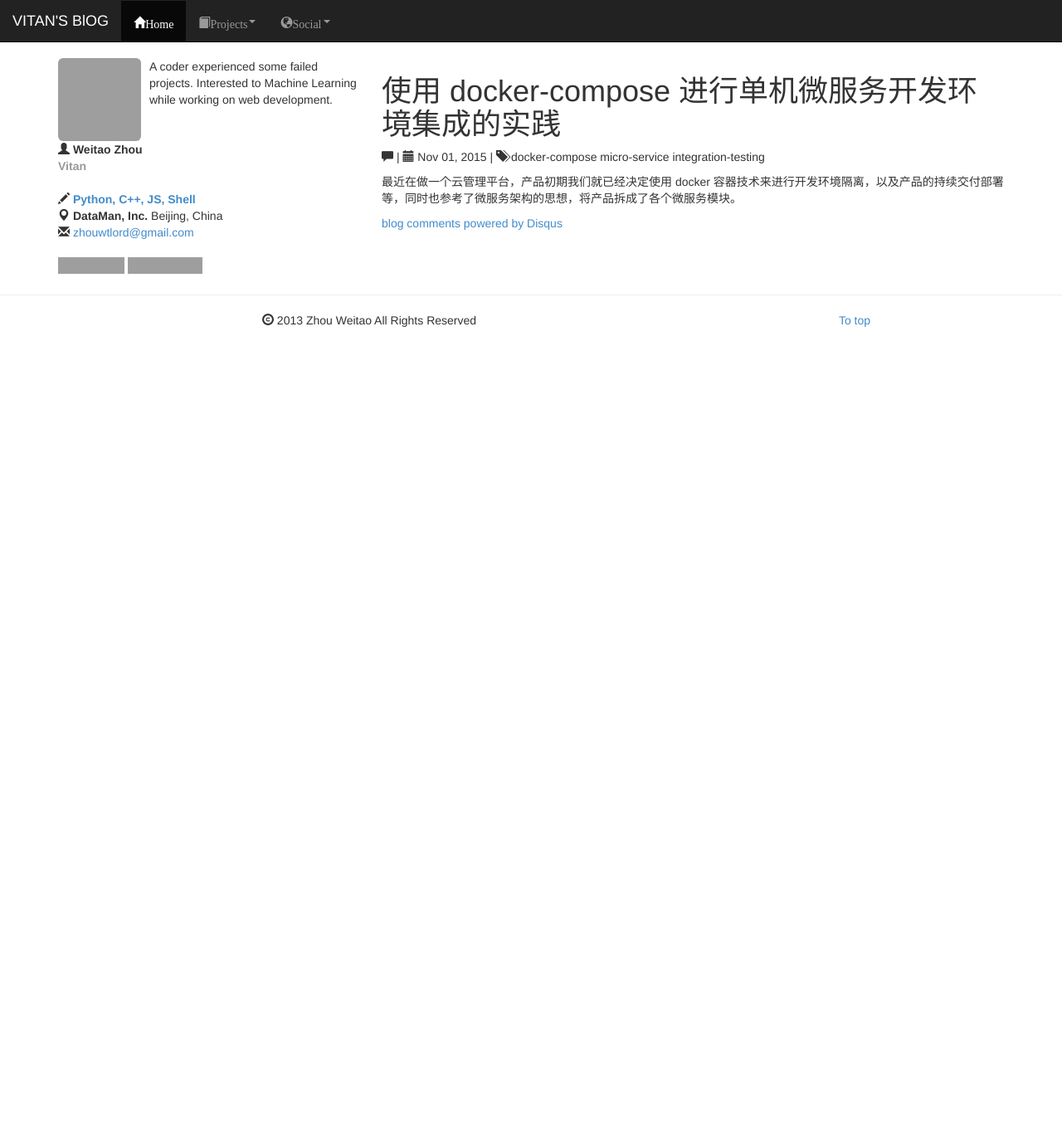
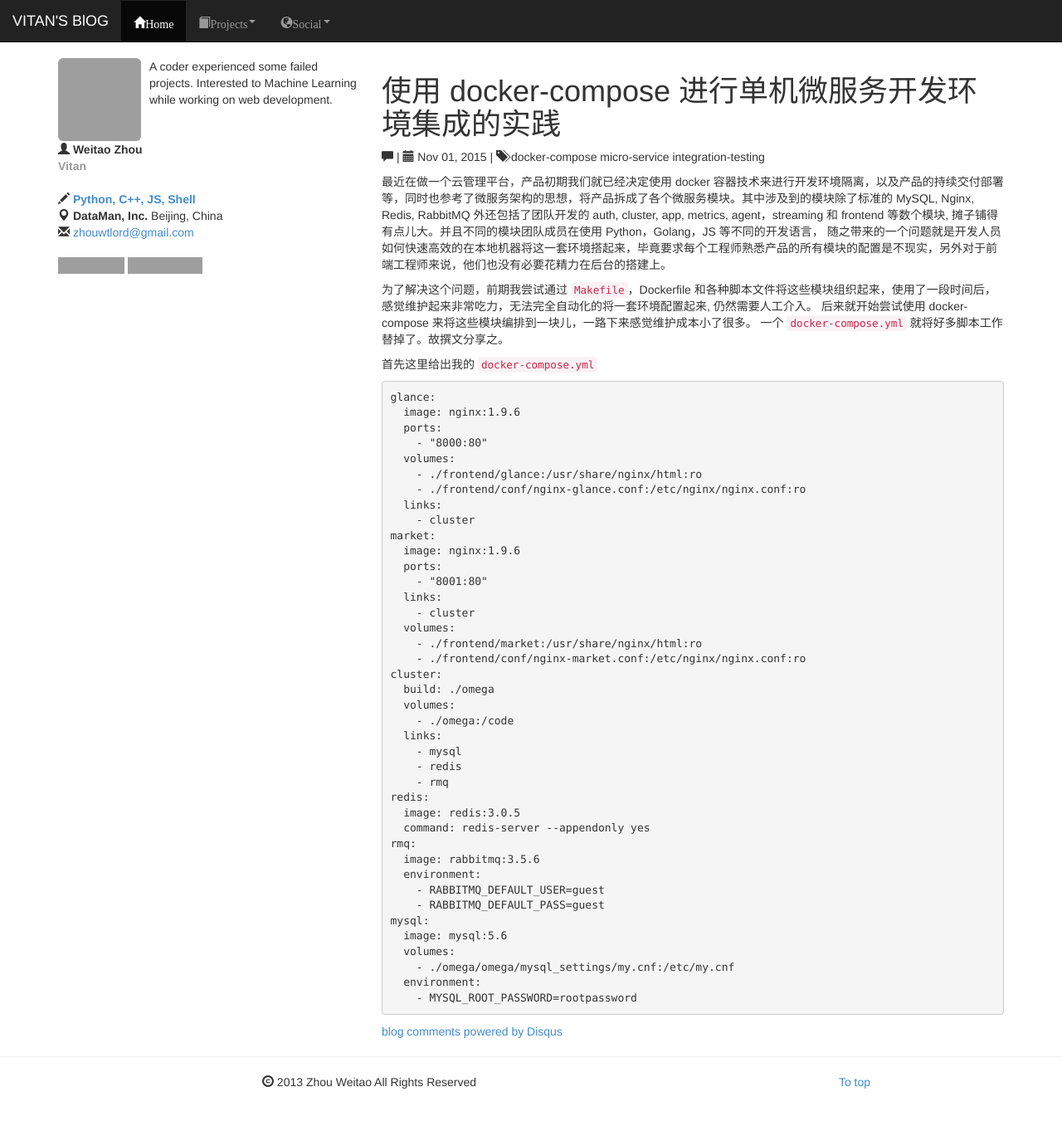
Before and after one commit to vitan/vitan.github.io, a Jekyll site: the page built from _posts/2015-11-01-how-to-handle-single-node-integration-env-using-docker-compose.md, in a window 1280 px wide and 1354 px high, cut to the strip 0-1351 px from the top of the window. Shown: the whole strip at 83% size. Built offline with Jekyll 4.4.1, drawn with Linux system fonts in a browser that asks for light colours; Markdown is read by kramdown in place of the engine named in the settings; comment, search, counter and statistics services are not loaded; grey boxes are pictures that could not be loaded.

Commit message:
Post @1115

````diff
--- a/_posts/2015-11-01-how-to-handle-single-node-integration-env-using-docker-compose.md
+++ b/_posts/2015-11-01-how-to-handle-single-node-integration-env-using-docker-compose.md
@@ -5,4 +5,52 @@ tags: docker-compose micro-service integration-testing
 categories: docker best-practice
 ---
 
-最近在做一个云管理平台，产品初期我们就已经决定使用 docker 容器技术来进行开发环境隔离，以及产品的持续交付部署等，同时也参考了微服务架构的思想，将产品拆成了各个微服务模块。
+最近在做一个云管理平台，产品初期我们就已经决定使用 docker 容器技术来进行开发环境隔离，以及产品的持续交付部署等，同时也参考了微服务架构的思想，将产品拆成了各个微服务模块。其中涉及到的模块除了标准的 MySQL, Nginx, Redis, RabbitMQ 外还包括了团队开发的 auth, cluster, app, metrics, agent，streaming 和 frontend 等数个模块,  摊子铺得有点儿大。并且不同的模块团队成员在使用 Python，Golang，JS 等不同的开发语言， 随之带来的一个问题就是开发人员如何快速高效的在本地机器将这一套环境搭起来，毕竟要求每个工程师熟悉产品的所有模块的配置是不现实，另外对于前端工程师来说，他们也没有必要花精力在后台的搭建上。
+
+为了解决这个问题，前期我尝试通过 `Makefile`，Dockerfile 和各种脚本文件将这些模块组织起来，使用了一段时间后，感觉维护起来非常吃力，无法完全自动化的将一套环境配置起来, 仍然需要人工介入。 后来就开始尝试使用 docker-compose 来将这些模块编排到一块儿，一路下来感觉维护成本小了很多。 一个 `docker-compose.yml` 就将好多脚本工作替掉了。故撰文分享之。
+
+
+首先这里给出我的 ``docker-compose.yml``
+
+```yml
+glance:
+  image: nginx:1.9.6
+  ports:
+    - "8000:80"
+  volumes:
+    - ./frontend/glance:/usr/share/nginx/html:ro
+    - ./frontend/conf/nginx-glance.conf:/etc/nginx/nginx.conf:ro
+  links:
+    - cluster
+market:
+  image: nginx:1.9.6
+  ports:
+    - "8001:80"
+  links:
+    - cluster
+  volumes:
+    - ./frontend/market:/usr/share/nginx/html:ro
+    - ./frontend/conf/nginx-market.conf:/etc/nginx/nginx.conf:ro
+cluster:
+  build: ./omega
+  volumes:
+    - ./omega:/code
+  links:
+    - mysql
+    - redis
+    - rmq
+redis:
+  image: redis:3.0.5
+  command: redis-server --appendonly yes
+rmq:
+  image: rabbitmq:3.5.6
+  environment:
+    - RABBITMQ_DEFAULT_USER=guest
+    - RABBITMQ_DEFAULT_PASS=guest
+mysql:
+  image: mysql:5.6
+  volumes:
+    - ./omega/omega/mysql_settings/my.cnf:/etc/my.cnf
+  environment:
+    - MYSQL_ROOT_PASSWORD=rootpassword
+```
````
